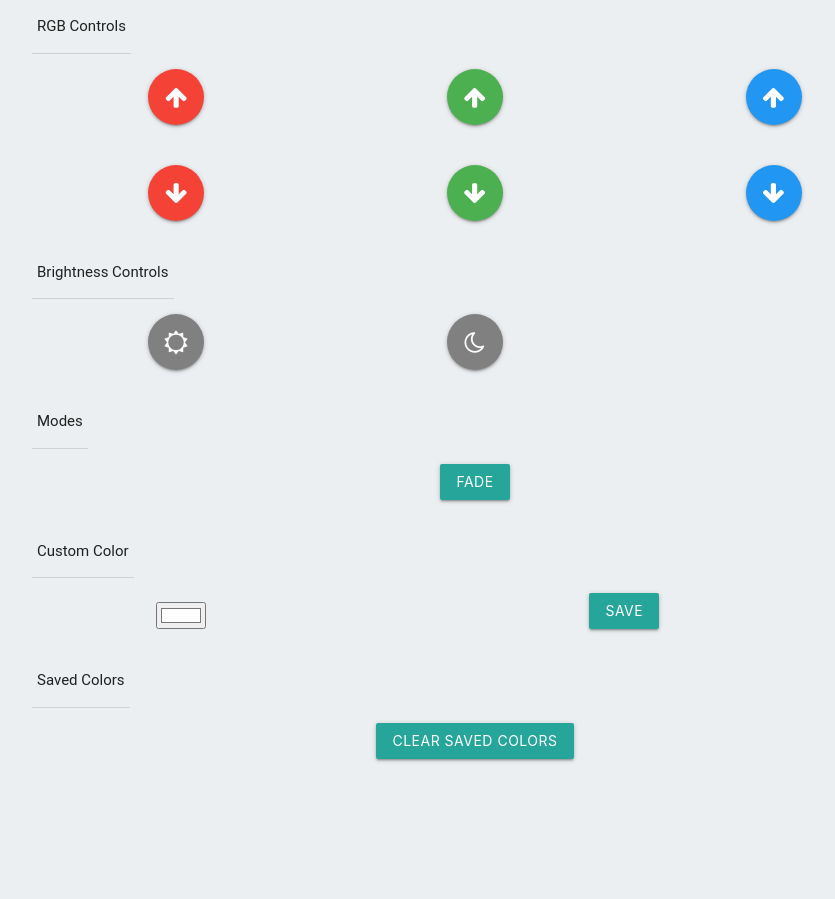
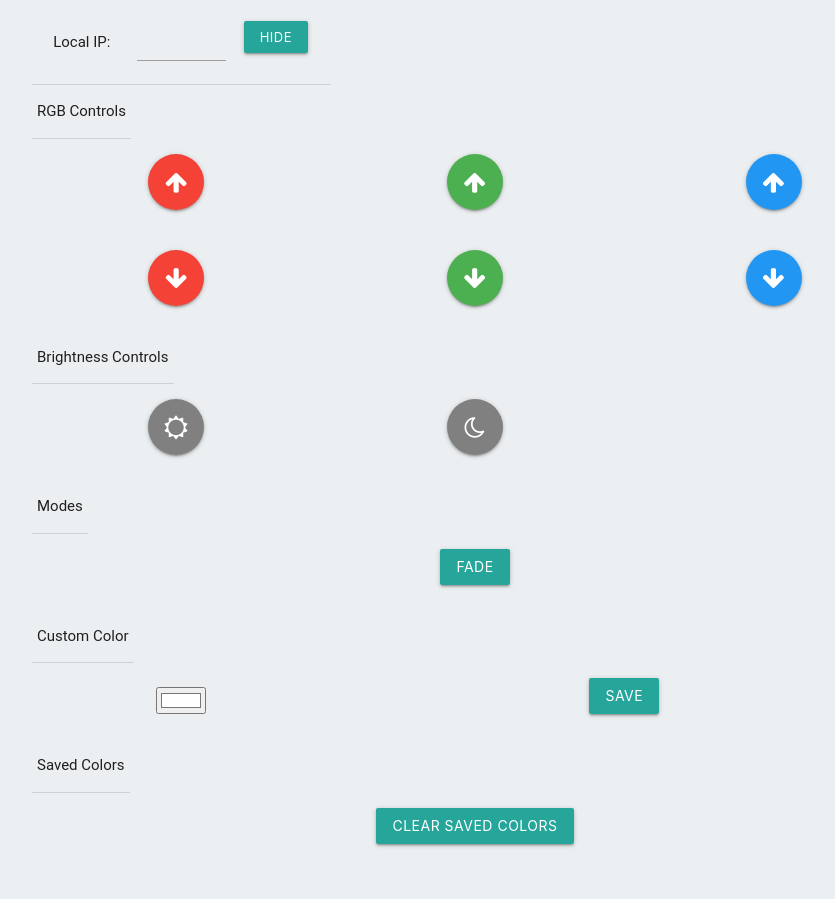
Before and after one commit to Farzan-Nadeem/led-controller-esp8266, a plain HTML site: page public/index.html in a window 1280 px wide. Shown: the whole page, without its empty margins (160-995 px from the left). Before the commit the page ends 814 px from the top, so only its background shows below. Drawn offline with nearby package versions, Linux system fonts and the light colour scheme.

Commit message:
added ip saving ability, added keys and get cookie functionality

```diff
--- a/public/index.html
+++ b/public/index.html
@@ -4,7 +4,6 @@
     <meta charset="utf-8">
     <meta name="viewport" content="width=device-width, initial-scale=1">
     <title>LED Remote Control</title>
-
 
     <script src="index.js"></script>
     <link rel="stylesheet" href="index.css">
@@ -25,6 +24,11 @@
           <col>
         </colgroup>
         <tbody>
+          <tr id="iprow" class="left">
+            <td class="col3">Local IP:</td>
+            <td class="col3"><input oninput="updateIP(this.value)" id="ip" type="text"></td>
+            <td class="col3"><button onclick="document.getElementById('iprow').style.display='none'" class="btn btn-small waves-effect waves-light">Hide</button></td>
+          </tr>
           <tr class="left">
             <td colspan="3">RGB Controls</td>
           </tr>
--- a/public/index.js
+++ b/public/index.js
@@ -1,30 +1,46 @@
 // Initialization function
 // This will set all the saved colors if there are any
 var savedColors = ""
+var savedColorsKey = "savedColors"
 var savedColorsNum = 0
 var savedContainer = null;
 
+var ip = ""
+var ipKey = "lanIP"
+
 window.onload = init()
 
-function init() {
-    setTimeout(function() {
-        var cookies = document.cookie;
+async function init() {
+    savedContainer = document.getElementById("savedColorsContainer")
+    while(savedContainer == null) {
+        savedContainer = document.getElementById("savedColorsContainer")
+        await sleep(50)
+    }
 
-        savedContainer = document.getElementById("savedColorsContainer")
-        if(cookies.length < 1 ) return
 
-        savedColors = cookies.split("=")[1]
+    ip = getCookie(ipKey)
+    document.getElementById("ip").value = ip;
 
-        savedColorsArray = savedColors.split(",")
-        savedColorsNum = savedColorsArray.length;
+    savedColors = getCookie(savedColorsKey)
+    if(savedColors.length < 1 ) return
 
-        console.log(savedContainer)
+    savedColorsArray = savedColors.split(",")
+    savedColorsNum = savedColorsArray.length;
+    savedColorsArray.forEach(color => {
+        createSavedColorButton(color)
+    })
+}
 
-        savedColorsArray.forEach(color => {
-            createSavedColorButton(color)
-        })
+// Saves the ip to the local variable and in the cookies
+function updateIP(e) {
+    ip = e
 
-    }, 100)
+    var d = new Date();
+    d.setTime(d.getTime() + (10*365*24*60*60*1000));
+    var expires = "expires="+ d.toUTCString();
+
+    // Append to the custom color json and then set the cookie again to update it
+    document.cookie = ipKey+"="+ip+";"+expires
 }
 
 // We're going to be using a single click handler for the RGB up/down buttons
@@ -36,7 +52,6 @@ function hue_change(e) {
 
 }
 
-
 // This handler is for changing the brightness
 // Logically it is the same as the above
 // Could they have been combined? Definitely
@@ -46,7 +61,6 @@ function bright_change(e) {
 
 }
 
-
 // This is to tell the ESP8266 to start displaying a different mode
 // The actual code for the different modes is stored on the controller
 // Here, we send the mode that we want to start on the controller as a "parameter"
@@ -55,7 +69,6 @@ function mode(e) {
     // Send this to controller
 
 }
-
 
 // Going to have an input handler function that will update the controller
 // This will be intermittent until I figure out the rate that I can send data to the controller
@@ -86,7 +99,6 @@ function custom_color_picker_change(hex) {
     // Send this to controller
 }
 
-
 // This will be the function that saves the value of the custom color that was just made to the browser cookies
 function custom_color_save() {
     var value = document.getElementById("colorPicker").value
@@ -102,12 +114,11 @@ function custom_color_save() {
     var expires = "expires="+ d.toUTCString();
 
     // Append to the custom color json and then set the cookie again to update it
-    document.cookie = "savedColors="+savedColors+";"+expires
+    document.cookie = savedColorsKey+"="+savedColors+";"+expires
 
     // Add the color to the ui
     createSavedColorButton(value)
 }
-
 
 // Opposite of above, clears everything
 function clearSavedColors(e) {
@@ -118,12 +129,11 @@ function clearSavedColors(e) {
         var expires = "expires="+ d.toUTCString();
 
         // Append to the custom color json and then set the cookie again to update it
-        document.cookie = "savedColors="+savedColors+";"+expires
+        document.cookie = savedColorsKey+"="+savedColors+";"+expires
 
         savedContainer.innerHTML = ""
     }
 }
-
 
 // This will send a custom color to the controller to be displayed
 // This color will be sent as the "R", "G", and "B" parameter
@@ -134,7 +144,6 @@ function custom_color(e) {
     // Send this to controller
 
 }
-
 
 // The color picker sends back the value as a hex string
 // We want this as a RGB value
@@ -149,9 +158,28 @@ function hexToRgb(hex) {
     } : null;
 }
 
-
 function createSavedColorButton(color) {
     var classes = "btn-floating btn-large waves-effect waves-light pressable"
     var tag = `<button value="${color}" onclick="custom_color(this.value)" style="background:${color}" class="${classes}"></button>`
     savedContainer.innerHTML += tag
 }
+
+function sleep(ms) {
+    return new Promise(resolve => setTimeout(resolve, ms));
+}
+
+function getCookie(cname) {
+    var name = cname + "=";
+    var decodedCookie = decodeURIComponent(document.cookie);
+    var ca = decodedCookie.split(';');
+    for (var i = 0; i < ca.length; i++) {
+        var c = ca[i];
+        while (c.charAt(0) == ' ') {
+            c = c.substring(1);
+        }
+        if (c.indexOf(name) == 0) {
+            return c.substring(name.length, c.length);
+        }
+    }
+    return "";
+}
```
